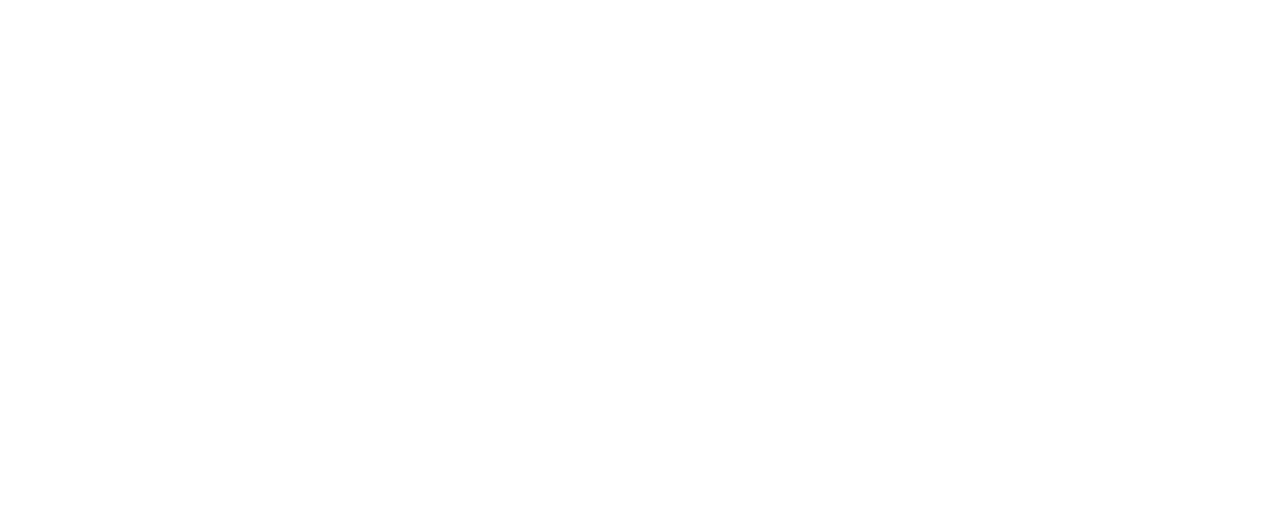
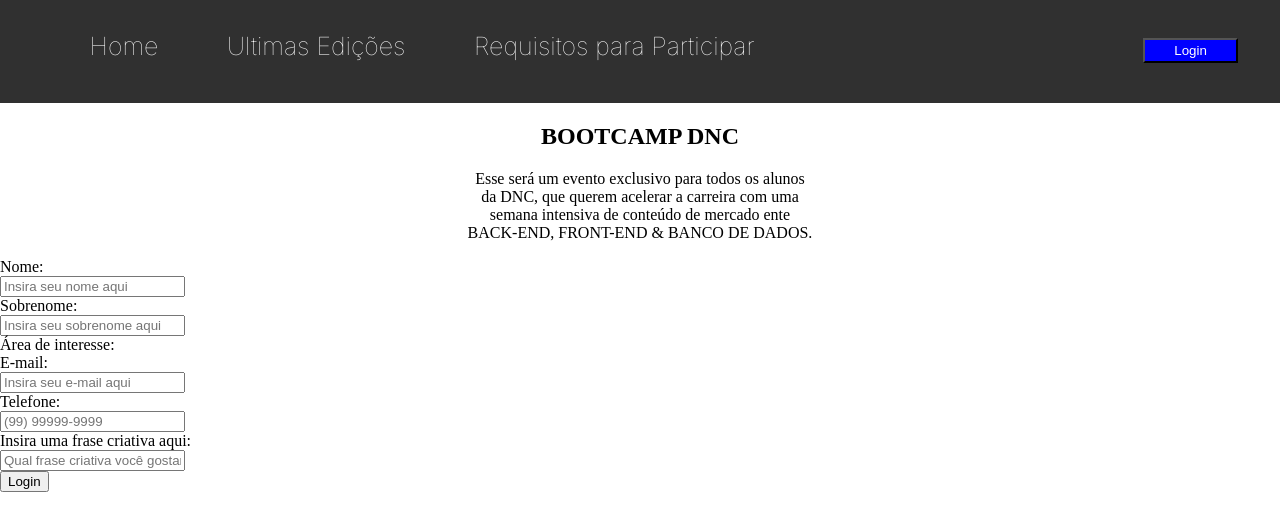
Before and after one commit to joserrbv/Bootcamp-DNC, a plain HTML site: page index.html in a window 1280 px wide. Drawn offline with Linux system fonts and the light colour scheme.

Commit message:
primaira edicao bootcamp

```diff
--- a/index.html
+++ b/index.html
@@ -5,8 +5,99 @@
     <meta http-equiv="X-UA-Compatible" content="IE=edge">
     <meta name="viewport" content="width=device-width, initial-scale=1.0">
     <title>Bootcamp - DNC</title>
+    <style>
+        @import url('https://fonts.googleapis.com/css2?family=Inter:wght@100&display=swap');
+      body {
+        margin: 0px;
+        padding: 0px;
+      }
+       a {
+            text-decoration: none;
+
+        }
+        #casa {
+            background-color: #303030;
+            height: 103px;
+            font-family: 'Inter';
+
+
+        }
+        #casa button {
+            color: white;
+            background-color: blue;
+            width: 95px;
+            height: 25px;
+            margin-top: 38px;
+            margin-left: 30%;
+
+        }
+        #link-a {
+            font-size: 25px;
+            width: 72px;
+            height: 30px;
+            margin-top: 35px;
+            margin-left: 7%;
+        }
+        #link-b {
+            font-size: 25px;
+            width: 194px;
+            height: 30px;
+            margin-top: 35px;
+            margin-left: 5%;
+        }
+        #link-c {
+            font-size: 25px;
+            width: 311px;
+            height: 30px;
+            margin-top: 35px;
+            margin-left: 5%;
+        }
+        #casa a{
+            color: white;
+        }
+        #mena {
+            text-align: center;
+        }
+    </style>
 </head>
 <body>
+    <nav id="menu">
+        <div id="casa">
+            <a href="" id="link-a">Home</a>
+            <a href="" id="link-b">Ultimas Edições</a>
+            <a href="" id="link-c">Requisitos para Participar</a>
+        <button>Login</button>
+        </div>
+    </nav>
+    <nav id="mena">
+        <div id="case">
+            <h1>BOOTCAMP DNC</h1>
+            <p>Esse será um evento exclusivo para todos os alunos <br>
+               da DNC, que querem acelerar a carreira com uma <br>
+               semana intensiva de conteúdo de mercado ente <br>
+               BACK-END, FRONT-END & BANCO DE DADOS.</p>
 
+        </div>
+    </nav>
+    <nav id="meni">
+        <div id="casi">
+            <label >Nome:</label> <br>
+            <input placeholder="Insira seu nome aqui" type="text"> <br>
+            <label>Sobrenome:</label> <br>
+            <input placeholder="Insira seu sobrenome aqui" type="text"> <br>
+            <label >Área de interesse:</label> <br>
+
+            <label >E-mail:</label> <br>
+            <input placeholder="Insira seu e-mail aqui" type="text"> <br>
+            <label >Telefone:</label> <br>
+            <input placeholder="(99) 99999-9999" type="text"> <br>
+            <label >Insira uma frase criativa aqui:</label> <br>
+            <input placeholder="Qual frase criativa você gostaria de falar? :)" type="text"> <br>
+
+            <button>Login</button>
+
+
+        </div>
+    </nav>
 </body>
 </html>
```
